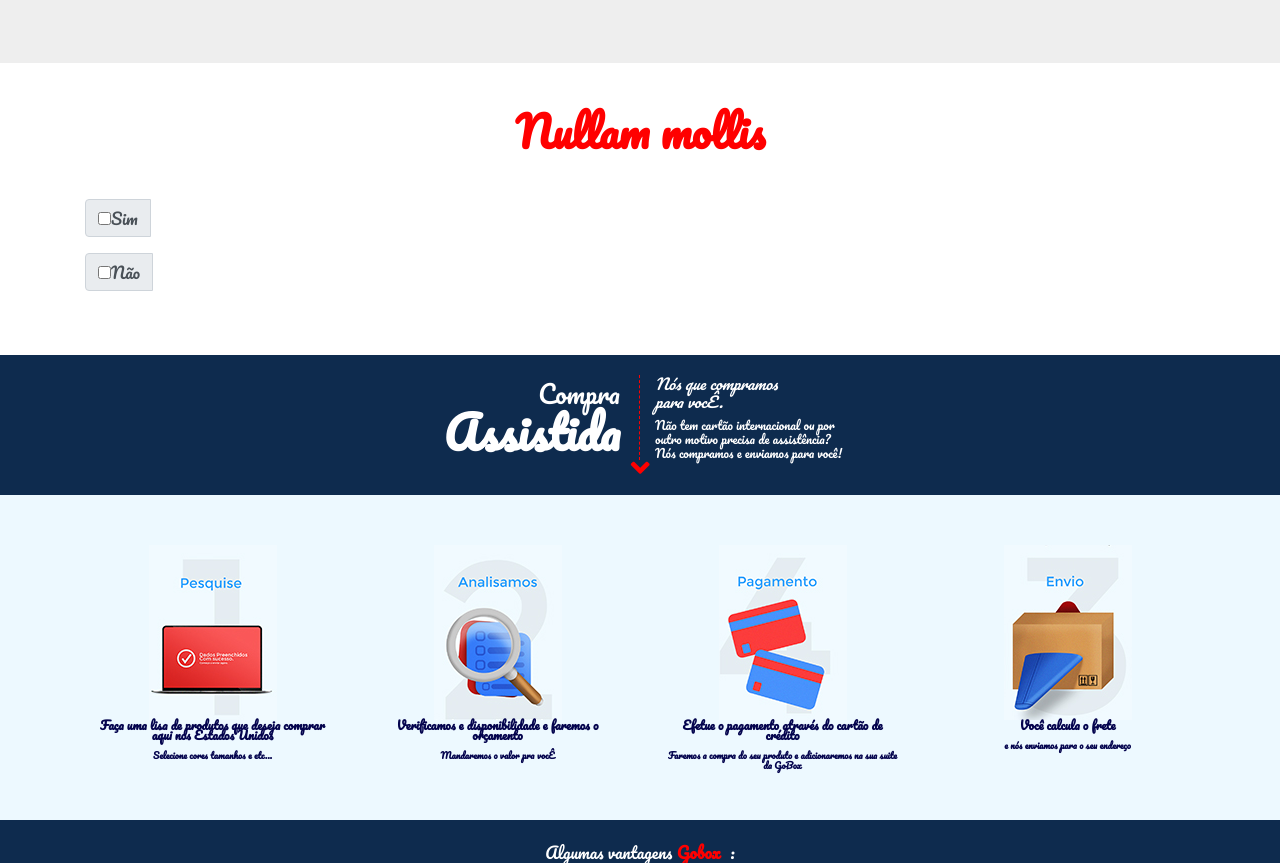
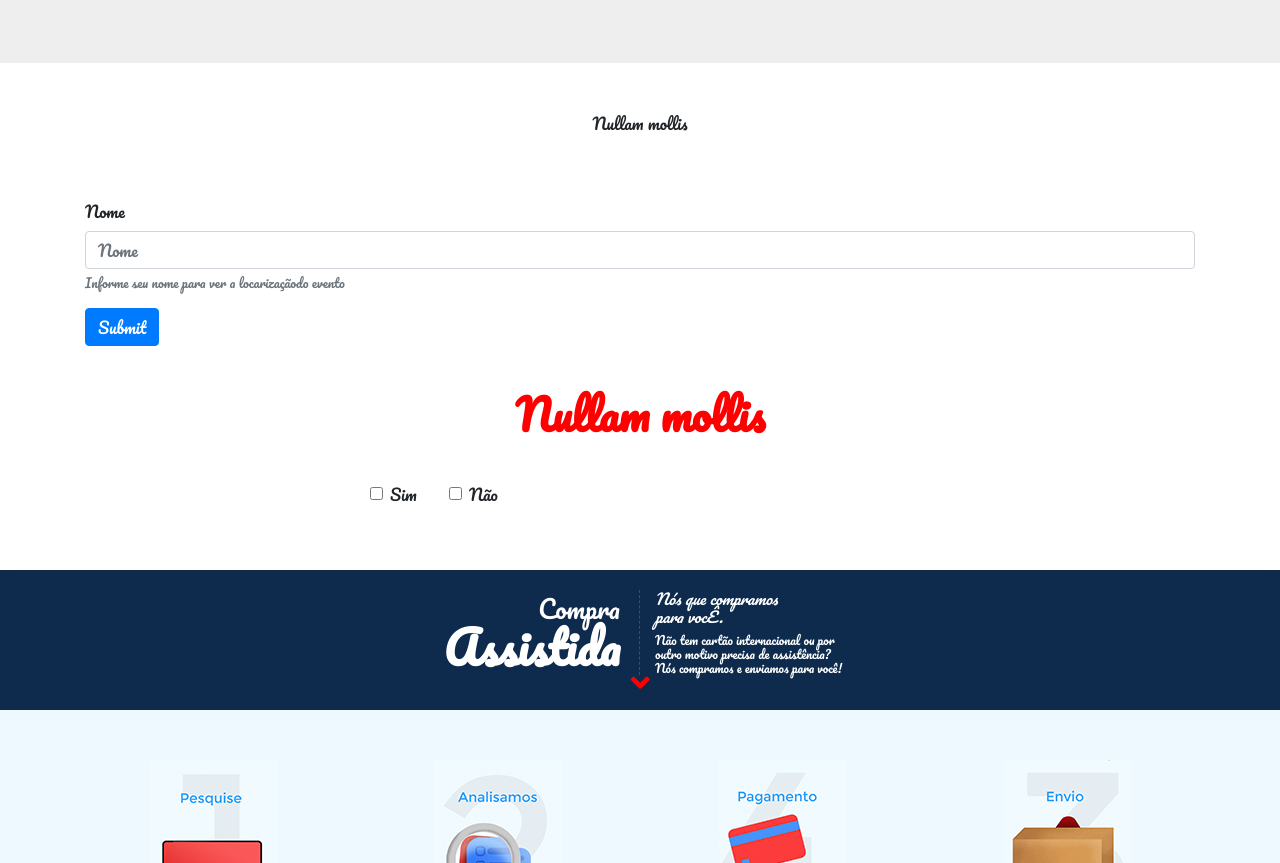
Before and after one commit to amarcelaxs/wedding, a website: page index.html in a window 1280 px wide. Shown: the part 1839-2702 px from the top of the page. Drawn offline with nearby package versions, Linux system fonts and the light colour scheme.

Commit message:
correções

```diff
--- a/index.html
+++ b/index.html
@@ -150,30 +150,49 @@
                 </div>
             </div>
         </section>
+        <section class="confirmar-presenca">
+            <div class="container">
+                <div class="row">
+                    <div class="col-12 co-lg-12 col-sm-12">
+                        <p class="text-center p-5">Nullam mollis</p>
+                        <form>
+                            <div class="form-group">
+                            <label for="exampleInputEmail1">Nome</label>
+                            <input type="name" class="form-control" id="exampleInputEmail1" aria-describedby="name" placeholder="Nome">
+                            <small id="name" class="form-text text-muted">Informe seu nome para ver a locarizaçãodo evento</small>
+                            </div>
+                            <!--div class="form-group form-check">
+                            <input type="checkbox" class="form-check-input" id="exampleCheck1">
+                            <label class="form-check-label" for="exampleCheck1">Check me out</label>
+                            </div-->
+                            <button type="submit" class="btn btn-primary">Submit</button>
+                        </form>
+                    </div>
+                </div>
+            </div>
+        </section>
         <section class="presenca p-5">
                 <div class="container">
                     <div class="row">
                         <!--div class="col-12 col-sm-12 col-lg-6 col-md-6">
                             <img src="img/arquivosseparados/ondecomprar/marcas.png" class="float-left img-responsive" />
                         </div-->
-                        <div class="col-12 col-sm-12  col-lg-12 col-md-12">
+                        <div class="col-12 col-sm-12 col-lg-12 col-md-12">
                             <p class="text-center mb-5 font-weight-bold">Nullam mollis</p>
-                            <div class="input-group mb-3">
-                                <div class="input-group-prepend">
-                                    <div class="input-group-text">
-                                    <input type="checkbox" aria-label="Sim" class="p-2">Sim
-                                    </div>
-                                </div>
+                        </div>
+                        <div class="offset-md-3 col-12 col-sm-12 col-lg-9 col-md-9">
+                            <!--div class="float-left      col-6   input-group mb-3">
+                                <input type="checkbox" aria-label="Sim" class="mt-1 mr-3" value="sim">Sim
                             </div>
-                            <div class="input-group mb-3">
-                                    <div class="input-group-prepend">
-                                        <div class="input-group-text">
-                                            <input type="checkbox" aria-label="Não" class="p-2">Não
-                                        </div>
-                                    </div>
-                                </div>
-
-
+                            <div class="float-left    col-6  input-group mb-3">
+                                <input type="checkbox" aria-label="Não" class="mt-1 mr-3" value="nao">Não
+                            </div-->
+                            <div class="form-group form-check">
+                                <input type="checkbox" class="form-check-input" id="yes">
+                                <label class="form-check-label mr-5 " for="exampleCheck1">Sim</label>
+                                <input type="checkbox" class="form-check-input" id="no">
+                                <label class="form-check-label" for="exampleCheck1">Não</label>
+                            </div>
                         </div>
                     </div>
                 </div>
```
